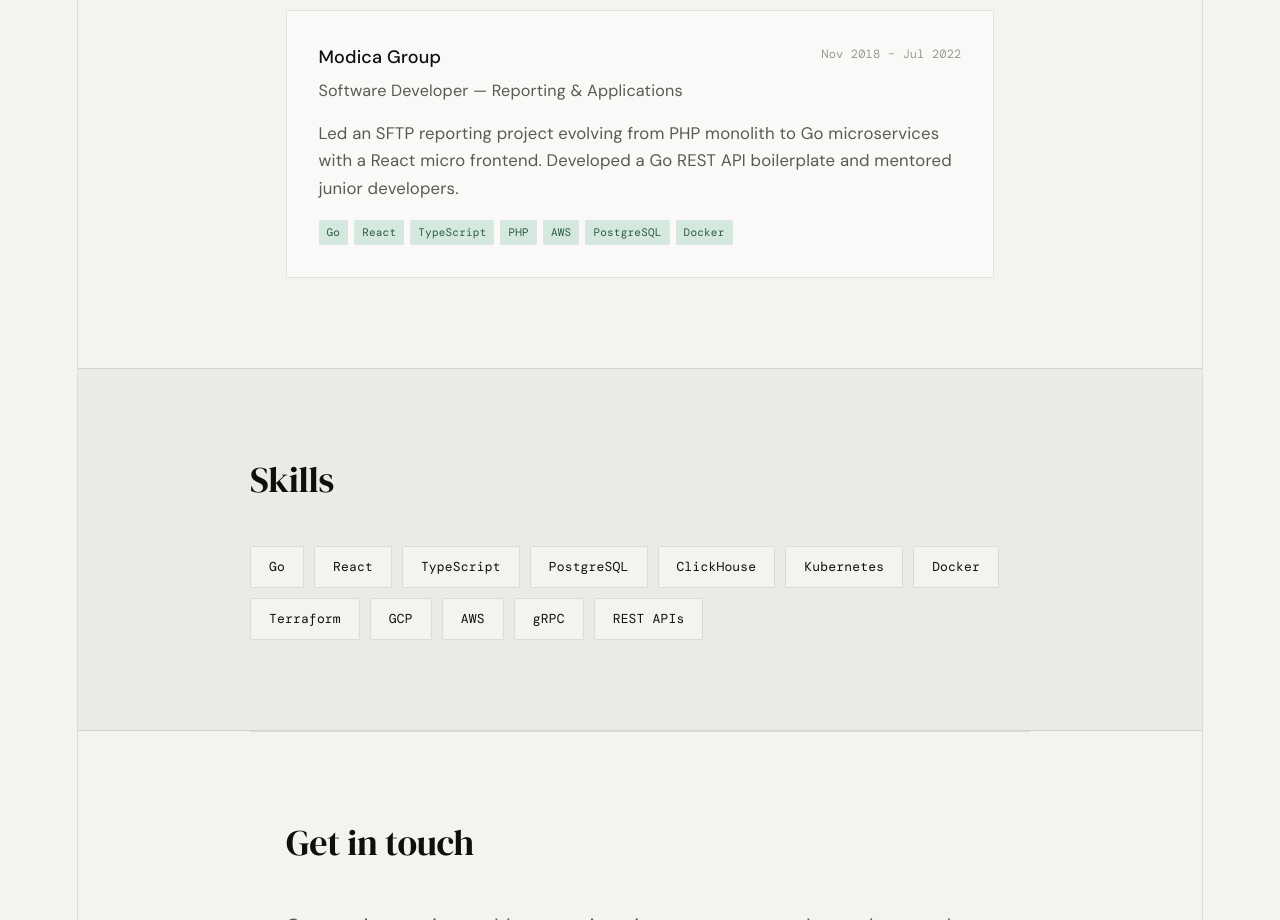
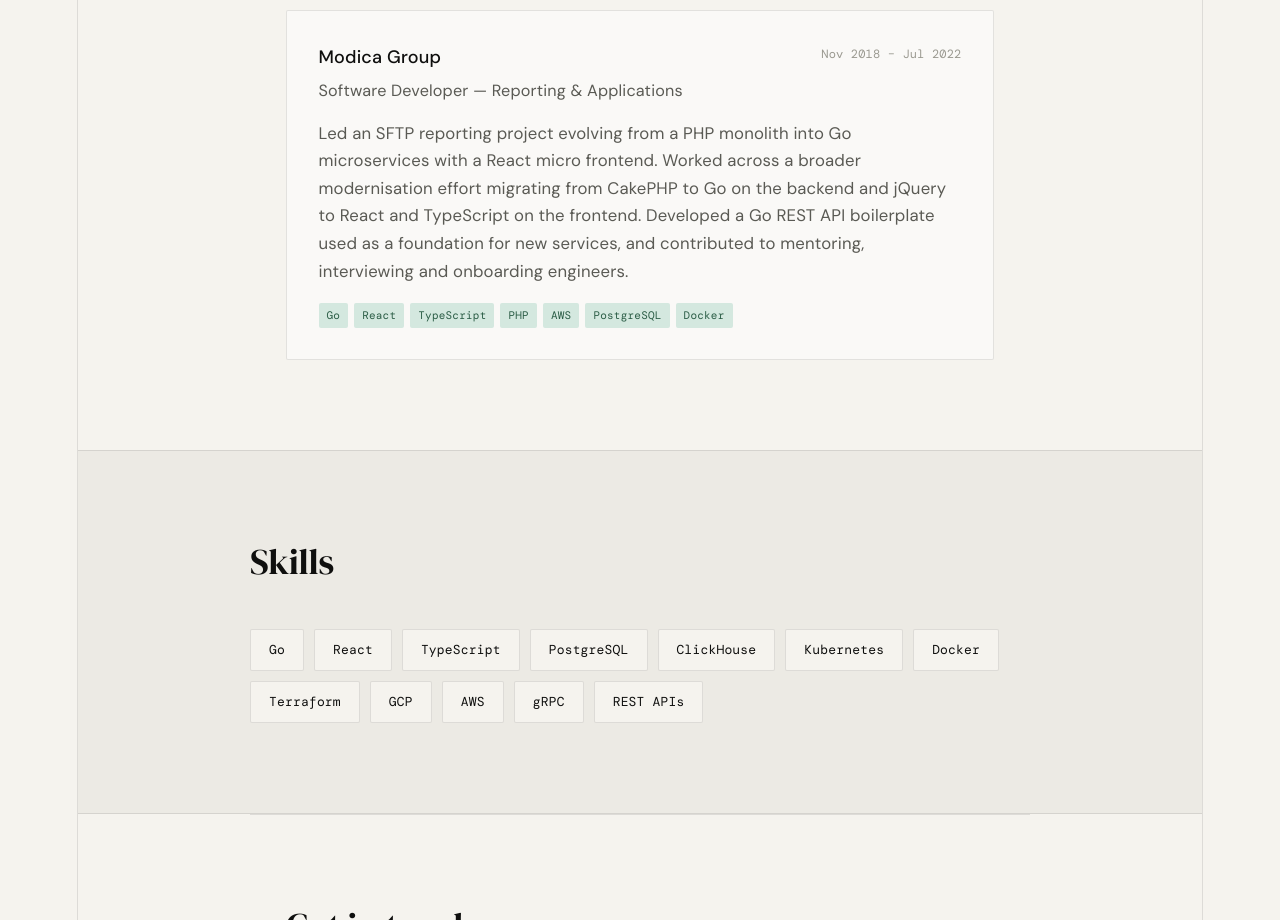
Before and after one commit to bradley-adams/bradley-adams.github.io, a React (Vite) app: page / in a window 1280 px wide. Shown: the part 2300-3220 px from the top of the page. Built offline with nearby package versions, Linux system fonts and the light colour scheme.

Commit message:
update modica

```diff
--- a/src/App.jsx
+++ b/src/App.jsx
@@ -27,7 +27,7 @@
     company: "Modica Group",
     role: "Software Developer — Reporting & Applications",
     period: "Nov 2018 – Jul 2022",
-    summary: "Led an SFTP reporting project evolving from PHP monolith to Go microservices with a React micro frontend. Developed a Go REST API boilerplate and mentored junior developers.",
+    summary: "Led an SFTP reporting project evolving from a PHP monolith into Go microservices with a React micro frontend. Worked across a broader modernisation effort migrating from CakePHP to Go on the backend and jQuery to React and TypeScript on the frontend. Developed a Go REST API boilerplate used as a foundation for new services, and contributed to mentoring, interviewing and onboarding engineers.",
     tech: ["Go", "React", "TypeScript", "PHP", "AWS", "PostgreSQL", "Docker"],
   },
 ];
```
